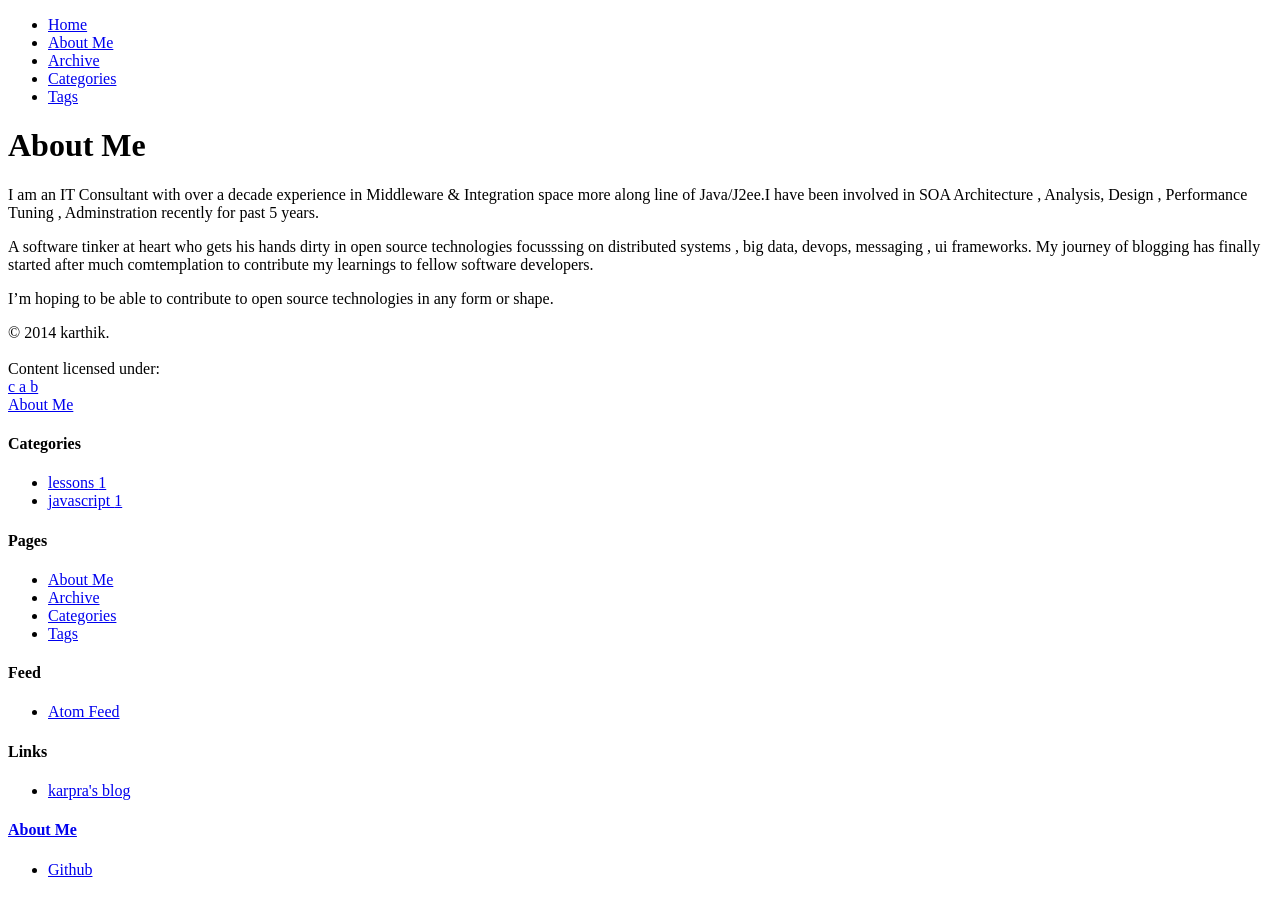
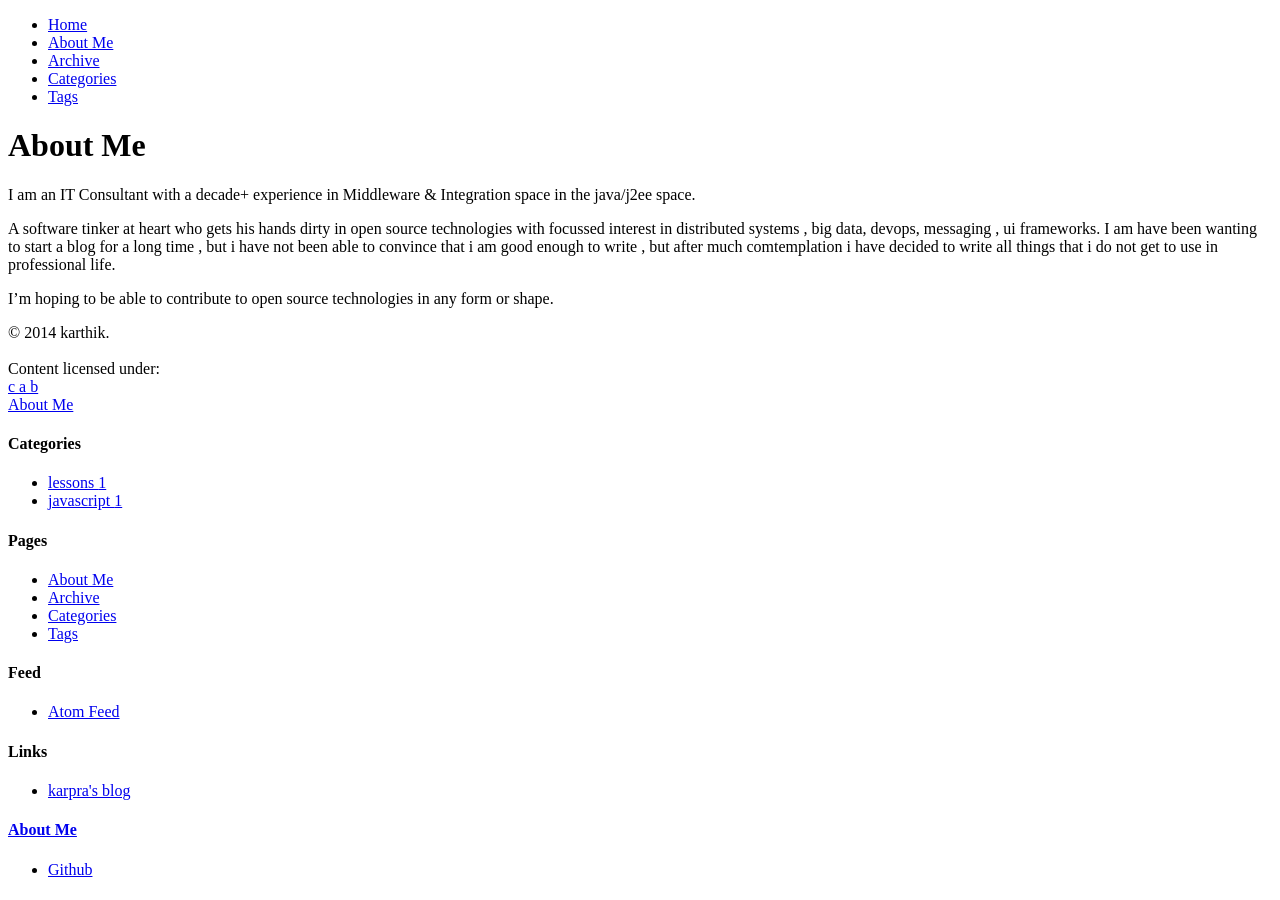
Before and after one commit to karpra/karpra.github.io, a Jekyll site: the page built from about.md, in a window 1280 px wide. Built offline with Jekyll 4.4.1, drawn with Linux system fonts in a browser that asks for light colours; nearby versions of some CDN libraries; library files that are not in the unit come from our copies.

Commit message:
Update about.md

```diff
--- a/about.md
+++ b/about.md
@@ -4,14 +4,14 @@ title: About Me
 header: About Me
 group: navigation
 ---
- I am an IT Consultant with over a decade experience in Middleware & Integration
- space more along line of Java/J2ee.I have been involved in SOA Architecture ,
- Analysis, Design , Performance Tuning , Adminstration recently for past 5 years.
+ I am an IT Consultant with a decade+ experience in Middleware & Integration
+ space in the java/j2ee space.
 
  A software tinker at heart who gets his hands dirty in open source technologies
- focusssing on distributed systems , big data, devops, messaging , ui frameworks.
- My journey of blogging has finally started after much comtemplation to contribute
- my learnings to fellow software developers.
+ with focussed interest in distributed systems , big data, devops, messaging , ui frameworks.
+ I am have been wanting to start a blog for a long time , but i have not been able to
+ convince that i am good enough to write , but after much comtemplation i have decided to write
+ all things that i do not get to use in professional life.
 
  I'm hoping to be able to contribute to open source technologies in any form or
  shape.
```
